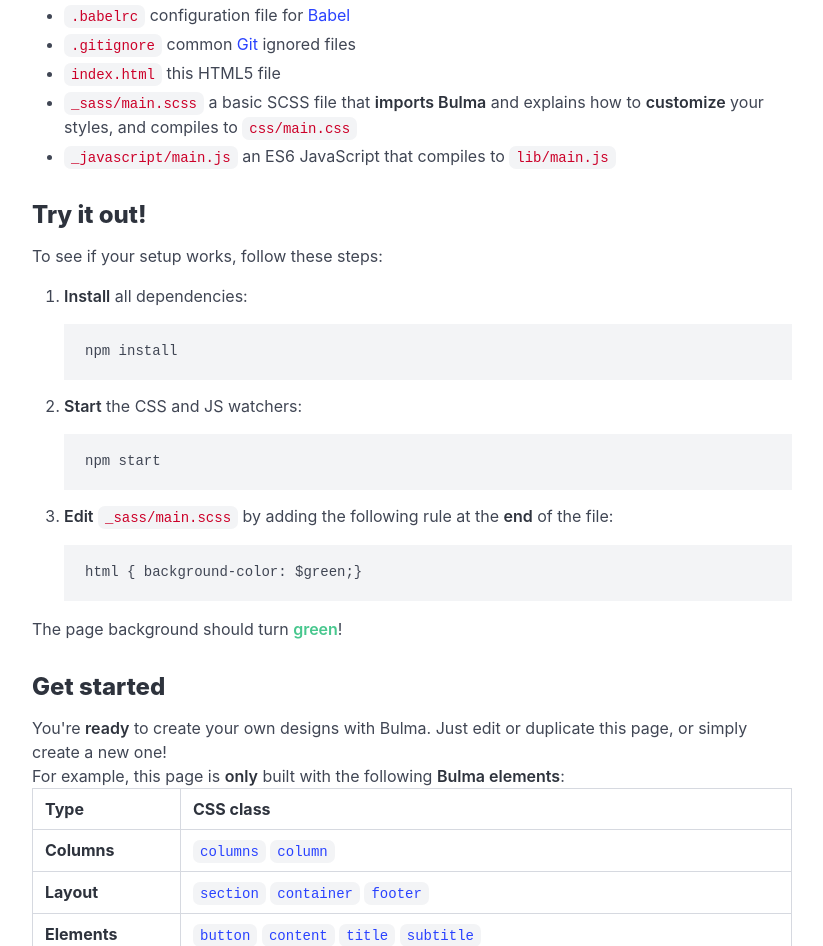
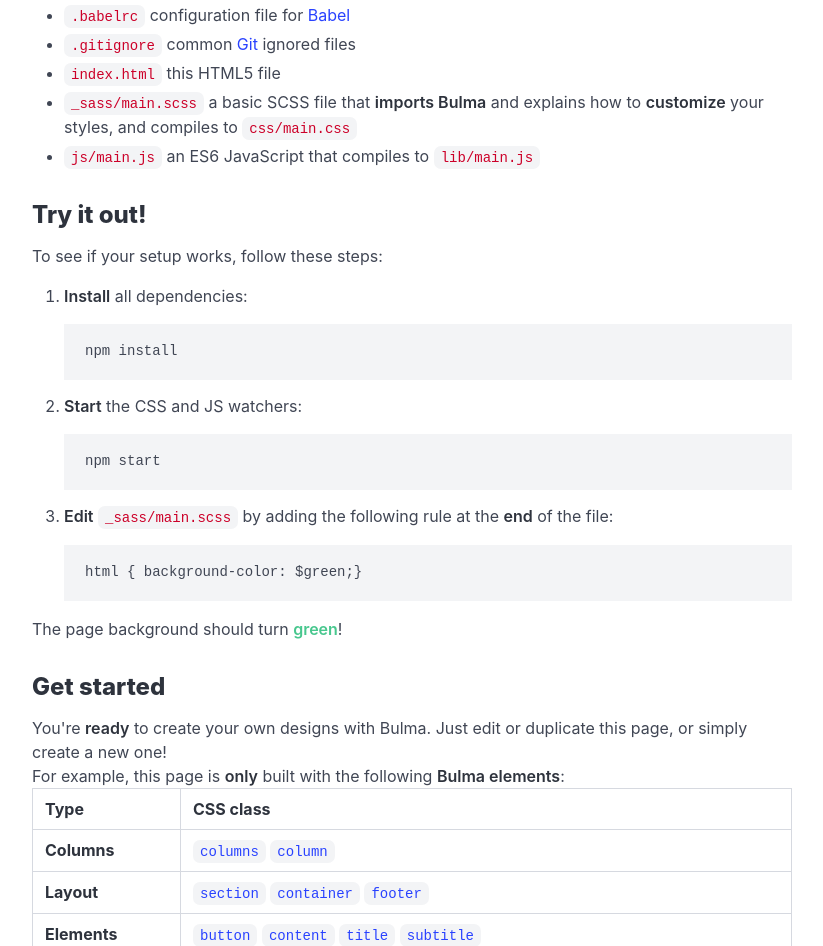
Before and after one commit to JollyGrin/mpeza, a plain HTML site: page index.html in a window 1280 px wide. Shown: the part 1015-1961 px from the top of the page, without its empty margins (228-1051 px from the left). Drawn offline with nearby package versions, Linux system fonts and the light colour scheme; files that its build step writes are made by us from their sources.

Commit message:
cleaning folders

```diff
--- a/index.html
+++ b/index.html
@@ -124,7 +124,7 @@
                   <code>_sass/main.scss</code> a basic SCSS file that <strong>imports Bulma</strong> and explains how to <strong>customize</strong> your styles, and compiles to <code>css/main.css</code>
                 </li>
                 <li>
-                  <code>_javascript/main.js</code> an ES6 JavaScript that compiles to <code>lib/main.js</code>
+                  <code>js/main.js</code> an ES6 JavaScript that compiles to <code>lib/main.js</code>
                 </li>
               </ul>
               <h3>Try it out!</h3>
```
